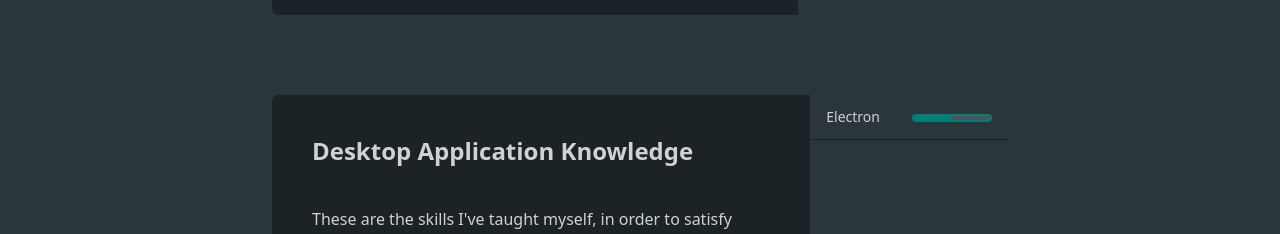
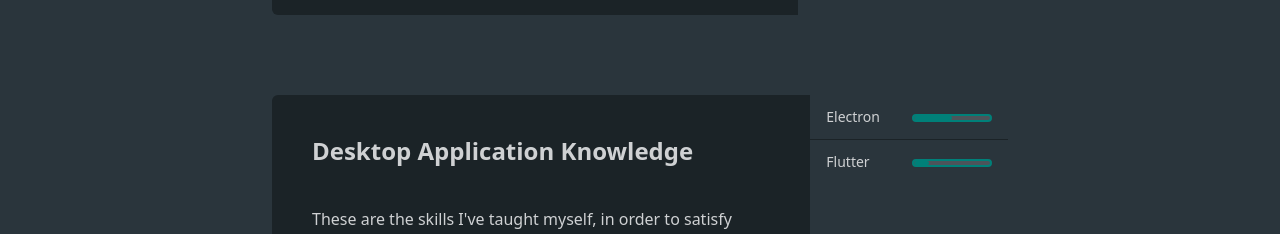
Before and after one commit to JessBaxter/portfolio2023, a Next.js app: page / in a window 1280 px wide. Shown: the part 6120-6354 px from the top of the page. Built offline with nearby package versions, Linux system fonts and the light colour scheme.

Commit message:
Update Skills.js

```diff
--- a/components/Skills.js
+++ b/components/Skills.js
@@ -84,7 +84,10 @@ export default function Skills() {
       {/* BACKEND */}
       <SkillCard
         title="Desktop Application Knowledge"
-        skills={[{ skill: "Electron", skillAssessment: "50" }]}>
+        skills={[
+          { skill: "Electron", skillAssessment: "50" },
+          { skill: "Flutter", skillAssessment: "20" },
+        ]}>
         These are the skills I've taught myself, in order to satisfy client
         requirements.
       </SkillCard>
```
